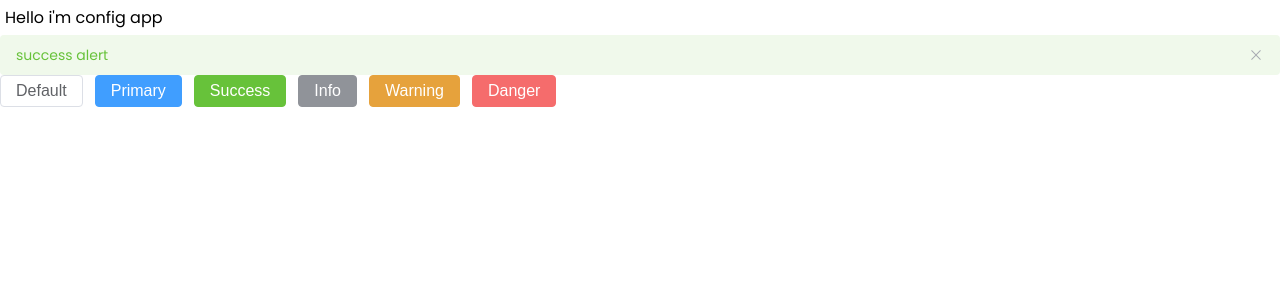
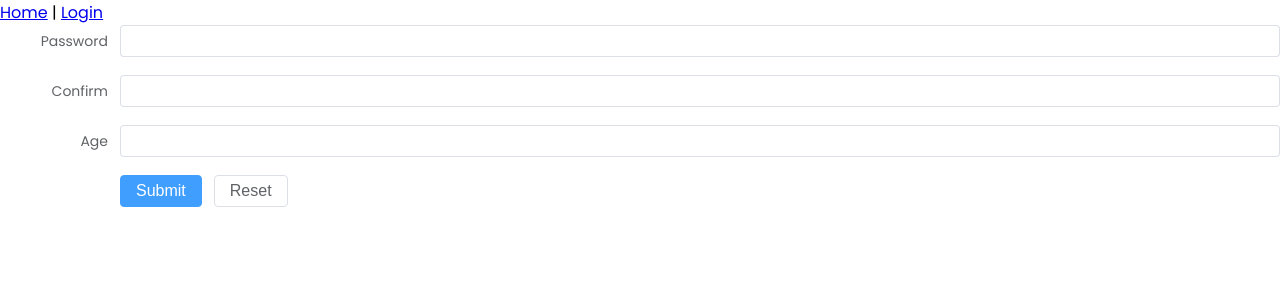
Before and after one commit to tryCod3/vue-human-resource-managerment, a Vue app: page /login in a window 1280 px wide. Shown: the top 300 px of the page. Built offline with nearby package versions, Linux system fonts and the light colour scheme; some icons are missing; what @yzfe/vue3-svgicon would draw is missing.

Commit message:
chore: setup router-vue-v4

```diff
--- a/package.json
+++ b/package.json
@@ -14,7 +14,8 @@
   "dependencies": {
     "@yzfe/svgicon": "^1.1.0",
     "@yzfe/vue3-svgicon": "^1.0.1",
-    "vue": "^3.2.37"
+    "vue": "^3.2.37",
+    "vue-router": "4"
   },
   "devDependencies": {
     "@commitlint/cli": "^17.1.2",
--- a/src/App.vue
+++ b/src/App.vue
@@ -1,11 +1,11 @@
-<script setup>
-  // This starter template is using Vue 3 <script setup> SFCs
-  // Check out https://vuejs.org/api/sfc-script-setup.html#script-setup
-  import HelloWorld from './components/HelloWorld.vue';
-</script>
+<script></script>
 
 <template>
-  <HelloWorld />
+  <div id="nav">
+    <router-link to="/">Home</router-link> |
+    <router-link to="/login">Login</router-link>
+  </div>
+  <router-view />
 </template>
 
 <style scoped lang="scss">
@@ -14,4 +14,7 @@
   div {
     background-color: $primary-color;
   }
+  #nav {
+    background-color: white;
+  }
 </style>
--- a/src/main.js
+++ b/src/main.js
@@ -2,6 +2,7 @@ import { createApp } from 'vue';
 import ElementPlus from 'element-plus';
 import { VueSvgIconPlugin } from '@yzfe/vue3-svgicon';
 import App from './App.vue';
+import router from '@/router';
 
 import '@yzfe/svgicon/lib/svgicon.css';
 import 'element-plus/dist/index.css';
@@ -17,4 +18,6 @@ app.use(VueSvgIconPlugin, {
   tagName: 'icon',
 });
 
+app.use(router);
+
 app.mount('#app');
--- /dev/null
+++ b/src/router/index.js
@@ -0,0 +1,13 @@
+import { createRouter, createWebHistory } from 'vue-router';
+import HelloWorld from '@/components/HelloWorld.vue';
+import LoginView from '@/views/Login/index.vue';
+
+const routes = [
+  { path: '/', component: HelloWorld },
+  { path: '/login', component: LoginView },
+];
+
+export default createRouter({
+  history: createWebHistory('/'),
+  routes,
+});
--- /dev/null
+++ b/src/views/Login/index.vue
@@ -0,0 +1,49 @@
+<template>
+  <el-form ref="ruleFormRef" :model="dataFrom" status-icon :rules="rules" label-width="120px" class="demo-ruleForm">
+    <el-form-item label="Password" prop="pass">
+      <el-input v-model="dataFrom.pass" type="password" autocomplete="off" />
+    </el-form-item>
+    <el-form-item label="Confirm" prop="checkPass">
+      <el-input v-model="dataFrom.checkPass" type="password" autocomplete="off" />
+    </el-form-item>
+    <el-form-item label="Age" prop="age">
+      <el-input v-model.number="dataFrom.age" />
+    </el-form-item>
+    <el-form-item>
+      <el-button type="primary" @click="submitForm(ruleFormRef)">Submit</el-button>
+      <el-button @click="resetForm(ruleFormRef)">Reset</el-button>
+    </el-form-item>
+  </el-form>
+</template>
+
+<script setup>
+  import { ref, reactive } from 'vue';
+  import { submitForm, resetForm } from './module/method';
+
+  const ruleFormRef = ref();
+
+  const dataFrom = reactive({
+    pass: '',
+    checkPass: '',
+    age: '',
+  });
+
+  const validatePass = (rule, value, callback) => {
+    if (value === '')
+callback(new Error('Please input not empty'));
+    else
+callback();
+  };
+
+  const validateCheckPass = (rule, value, callback) => {
+    if (value !== dataFrom.pass)
+callback(new Error('Re-Password not same Password'));
+    else
+callback();
+  };
+
+  const rules = reactive({
+    pass: [{ validator: validatePass, trigger: 'blur' }],
+    checkPass: [{ validator: validateCheckPass, trigger: 'blur' }],
+  });
+</script>
--- /dev/null
+++ b/src/views/Login/module/method.js
@@ -0,0 +1,17 @@
+export const submitForm = formRef => {
+  if (!formRef)
+return;
+  formRef.validate(valid => {
+    if (valid)
+      return true;
+     else
+      return false;
+
+  });
+};
+
+export const resetForm = formRef => {
+  if (!formRef)
+return;
+  formRef.resetFields();
+};
```
Also changed, not shown: .eslintrc.cjs, 1 other file (tests, documents, lock files or other folders).
